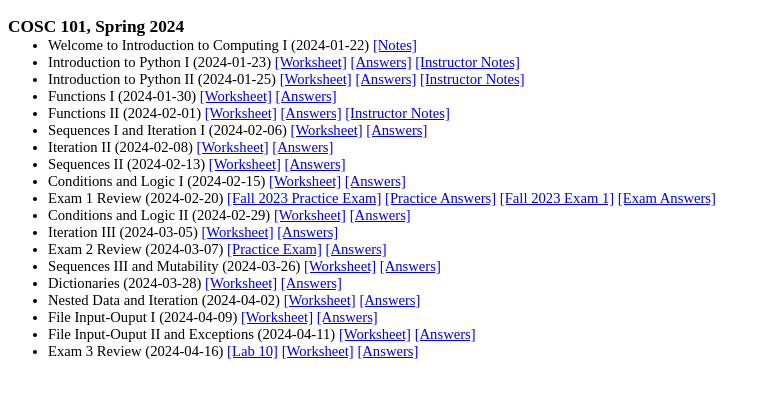
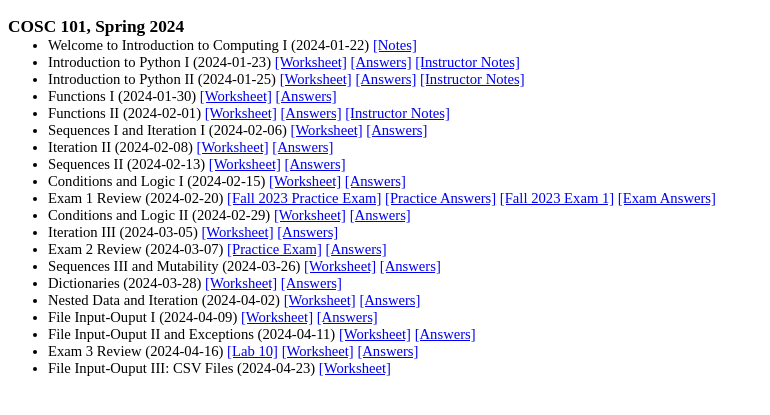
Before and after one commit to georgianahaldeman/cosc101, a Jekyll site: the page built from docs/notes/index.md, in a window 1280 px wide. Shown: the top 415 px of the page, without its empty margins (0-770 px from the left). Built offline with Jekyll 4.4.1, drawn with Linux system fonts in a browser that asks for light colours; our own code applies the rules of GitHub Pages for plain Markdown files.

Commit message:
csv files worksheet

```diff
--- a/docs/notes/index.md
+++ b/docs/notes/index.md
@@ -39,6 +39,8 @@
 
 - Exam 3 Review (2024-04-16) [[Lab 10]](./files/lab10.zip) [[Worksheet]](./files/4_16.pdf) [[Answers]](./files/4_16_ans.pdf)
 
+- File Input-Ouput III: CSV Files (2024-04-23) [[Worksheet]](./files/4_23.pdf)
+
 <!--
 - Sequences II and Mutability I (2023-10-05) [[Worksheet]](./notes/10_5.pdf) [[Notes]](./answers/10_5_answers.pdf)
 
```
Also changed, not shown: 1 other file.
